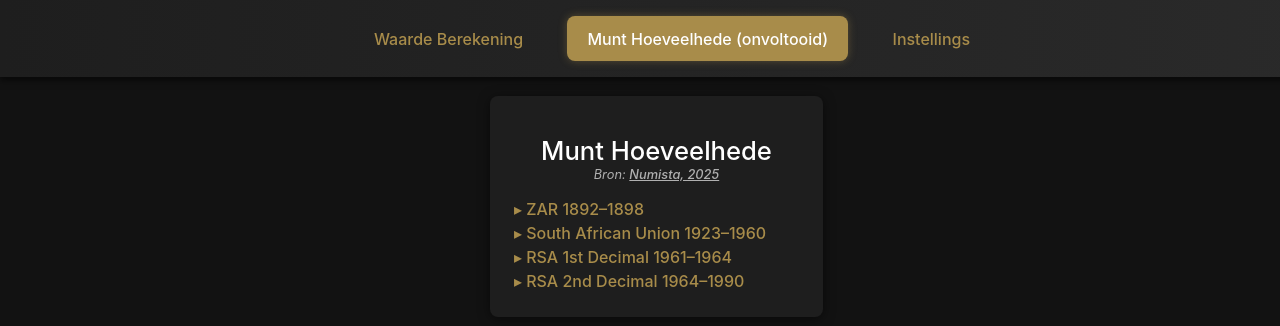
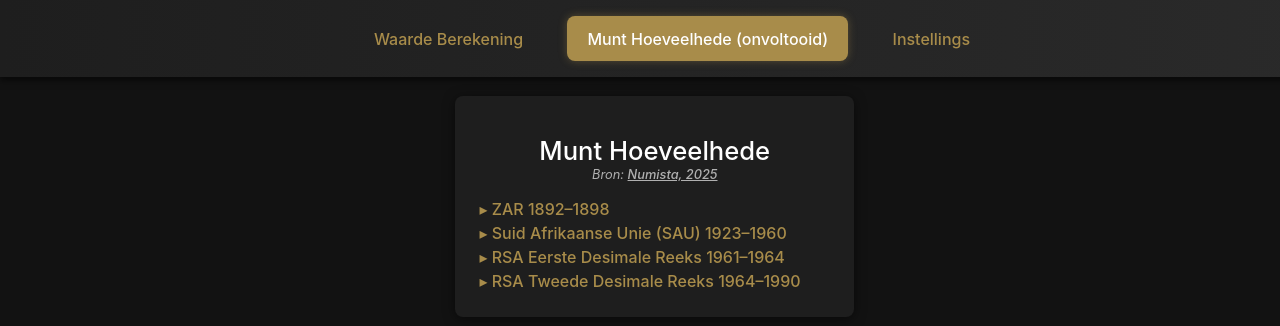
Before and after one commit to ambrovw/smeltwaarde, a React (Vite) app: page /muntHoeveelhede in a window 1280 px wide. Shown: the top 326 px of the page. Built offline with nearby package versions, Linux system fonts and the light colour scheme.

Commit message:
Afrikaans

```diff
--- a/src/pages/MuntHoeveelhede.jsx
+++ b/src/pages/MuntHoeveelhede.jsx
@@ -111,21 +111,21 @@ function MuntHoeveelhede() {
 
             <div className="era-section">
                 <h2 className="era-header" onClick={() => toggleEra('Union')}>
-                    {collapsedEras.Union ? '▸' : '▾'} South African Union 1923–1960
+                    {collapsedEras.Union ? '▸' : '▾'} Suid Afrikaanse Unie (SAU) 1923–1960
                 </h2>
                 {!collapsedEras.Union && renderMatrixTable(unionCoins)}
             </div>
 
             <div className="era-section">
                 <h2 className="era-header" onClick={() => toggleEra('RSA1')}>
-                    {collapsedEras.RSA1 ? '▸' : '▾'} RSA 1st Decimal 1961–1964
+                    {collapsedEras.RSA1 ? '▸' : '▾'} RSA Eerste Desimale Reeks 1961–1964
                 </h2>
                 {!collapsedEras.RSA1 && renderMatrixTable(rsa1Coins)}
             </div>
 
             <div className="era-section">
                 <h2 className="era-header" onClick={() => toggleEra('RSA2')}>
-                    {collapsedEras.RSA2 ? '▸' : '▾'} RSA 2nd Decimal 1964–1990
+                    {collapsedEras.RSA2 ? '▸' : '▾'} RSA Tweede Desimale Reeks 1964–1990
                 </h2>
                 {!collapsedEras.RSA2 && renderMatrixTable(rsa2Coins)}
             </div>
```
